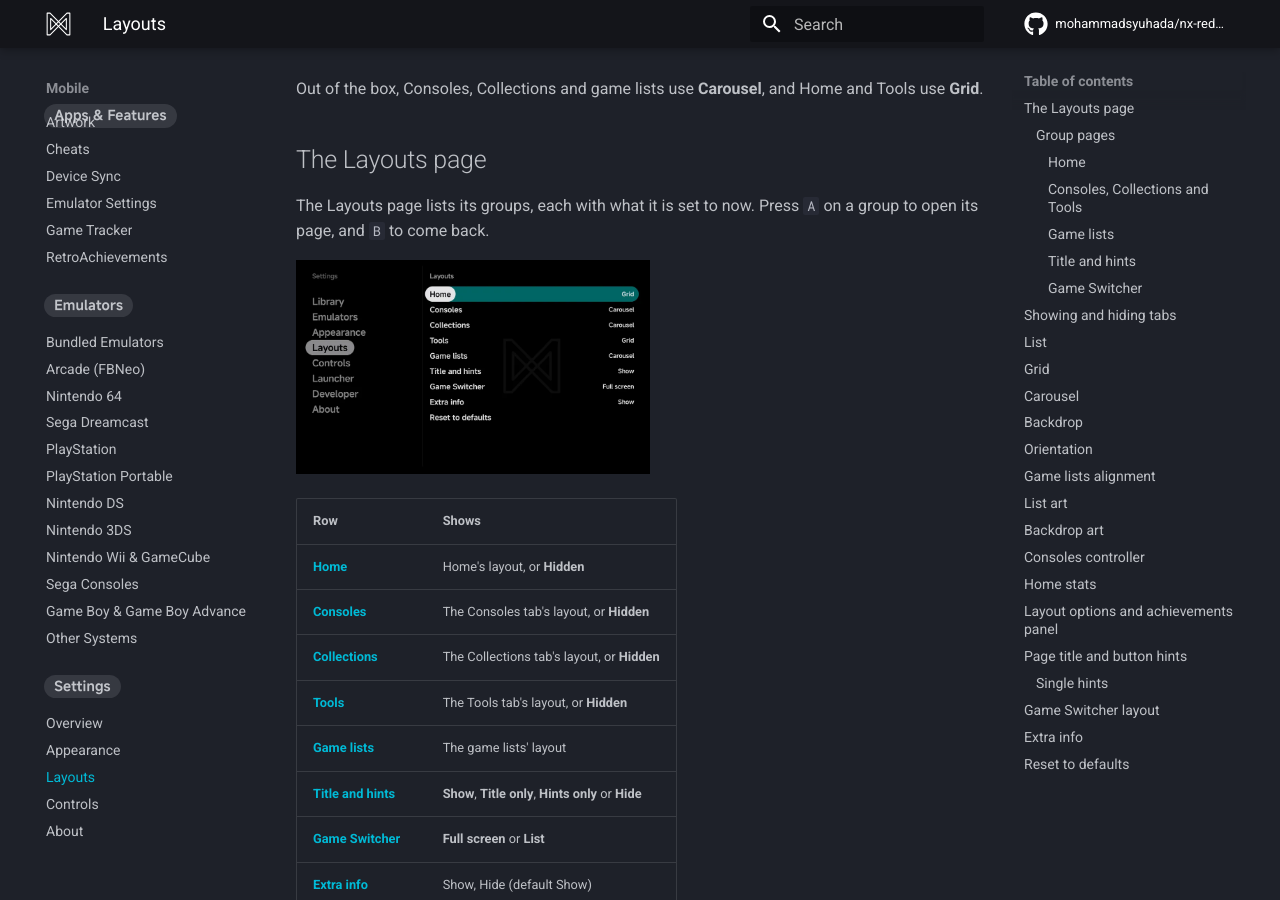
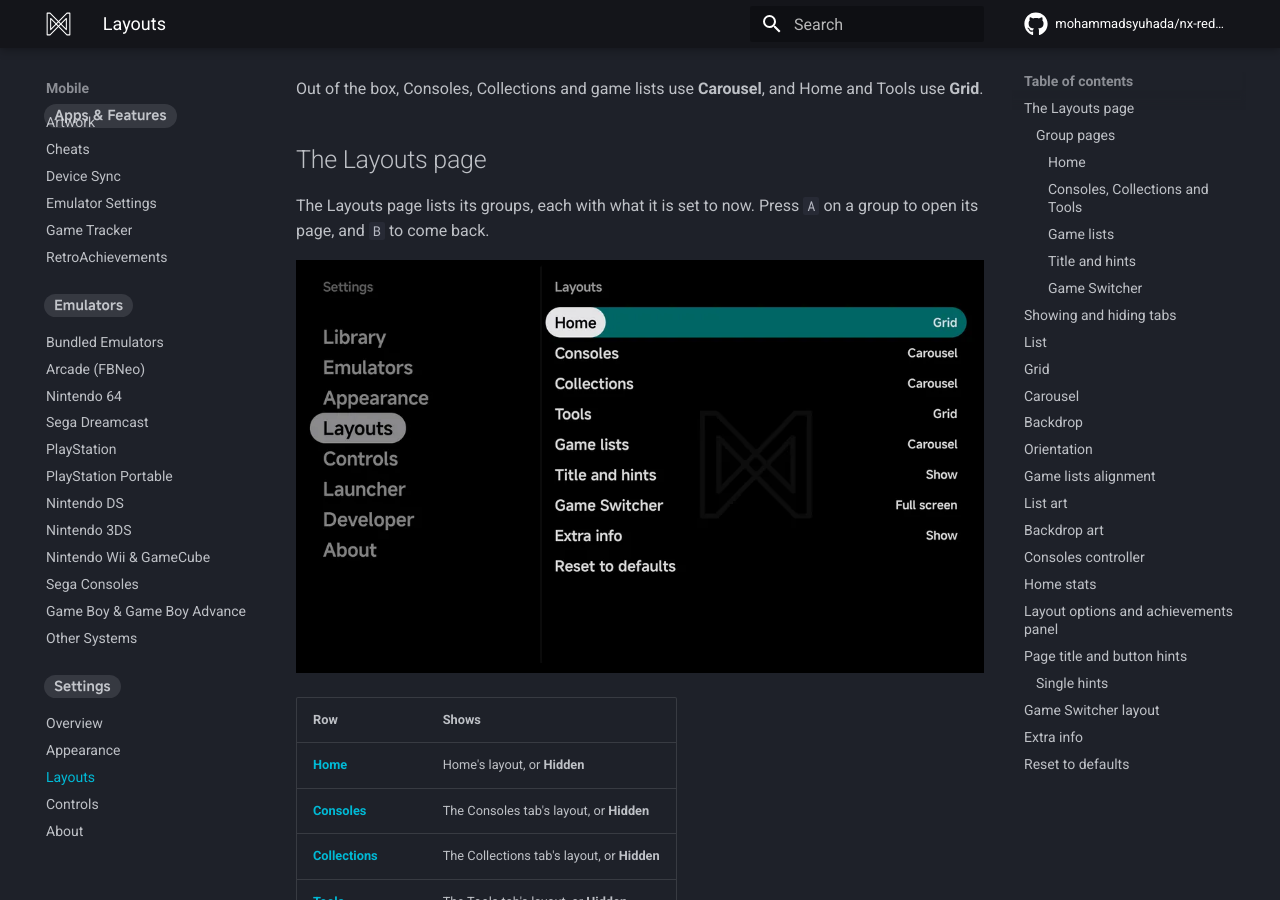
Before and after one commit to mohammadsyuhada/nx-redux-docs, an MkDocs documentation site: the page built from docs/mobile/layouts.md, in a window 1280 px wide and 900 px high, scrolled down 530 px. Built offline with MkDocs 1.6.1 and Material for MkDocs 9.7.7, drawn with Linux system fonts in a browser that asks for light colours; comment, search, counter and statistics services are not loaded.

Commit message:
docs(mobile): full-width Layouts page screenshots

```diff
--- a/docs/mobile/layouts.md
+++ b/docs/mobile/layouts.md
@@ -21,7 +21,7 @@
 The Layouts page lists its groups, each with what it is set to now. Press `A`
 on a group to open its page, and `B` to come back.
 
-![Settings, with the Layouts page open beside the sections](../assets/screenshots/mobile/settings-layouts.webp)
+![Settings, with the Layouts page open beside the sections](../assets/screenshots/mobile/settings-layouts.webp){ .nx-wide }
 
 | Row | Shows |
 | --- | --- |
@@ -41,7 +41,7 @@
 (beside the rows on a wide landscape screen, such as a phone turned
 sideways). The picture changes as you change a row.
 
-![Layouts → Home beside the Settings sections: Home tab Show, Home layout Grid, New shelf, Not started shelf and Home stats, with a picture of Grid Home below](../assets/screenshots/mobile/settings-layouts-home.webp)
+![Layouts → Home beside the Settings sections: Home tab Show, Home layout Grid, New shelf, Not started shelf and Home stats, with a picture of Grid Home below](../assets/screenshots/mobile/settings-layouts-home.webp){ .nx-wide }
 
 - `Right` and `A` step the highlighted row to its next value, `Left` to the
   previous one.
```
